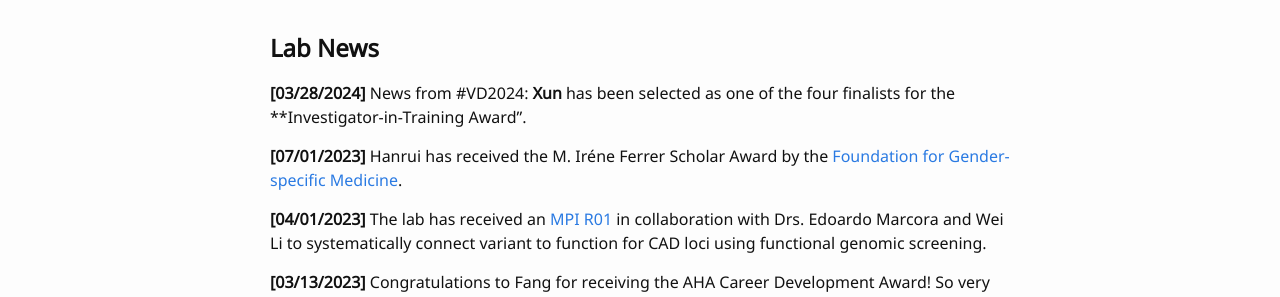
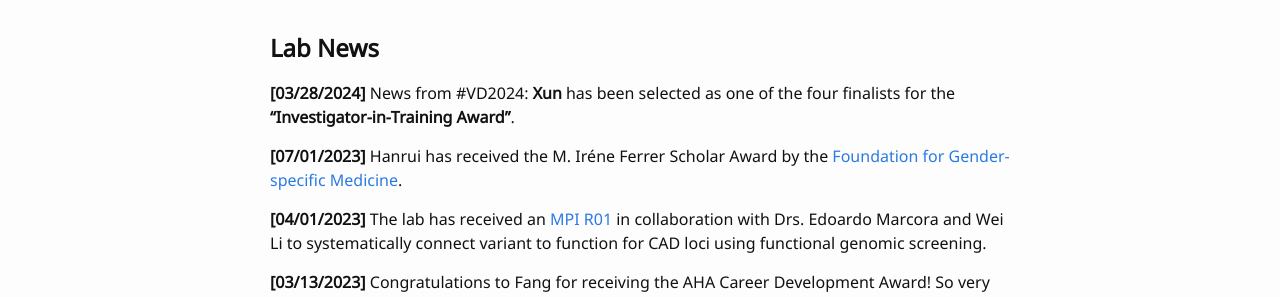
Before and after one commit to hanruizhang/zhanglab, a Jekyll site: the page built from 5_News.md, in a window 1280 px wide. Shown: the part 249-546 px from the top of the page. Built offline with Jekyll 4.4.1, drawn with Linux system fonts in a browser that asks for light colours; comment, search, counter and statistics services are not loaded.

Commit message:
Update 5_News.md

```diff
--- a/5_News.md
+++ b/5_News.md
@@ -11,7 +11,7 @@
 
 ## **Lab News**
 
-#### **[03/28/2024]** News from #VD2024: **Xun** has been selected as one of the four finalists for the **Investigator-in-Training Award".
+#### **[03/28/2024]** News from #VD2024: **Xun** has been selected as one of the four finalists for the **"Investigator-in-Training Award"**.
 
 #### **[07/01/2023]** Hanrui has received the M. Iréne Ferrer Scholar Award by the [Foundation for Gender-specific Medicine](https://gendermed.org/).
 
```
